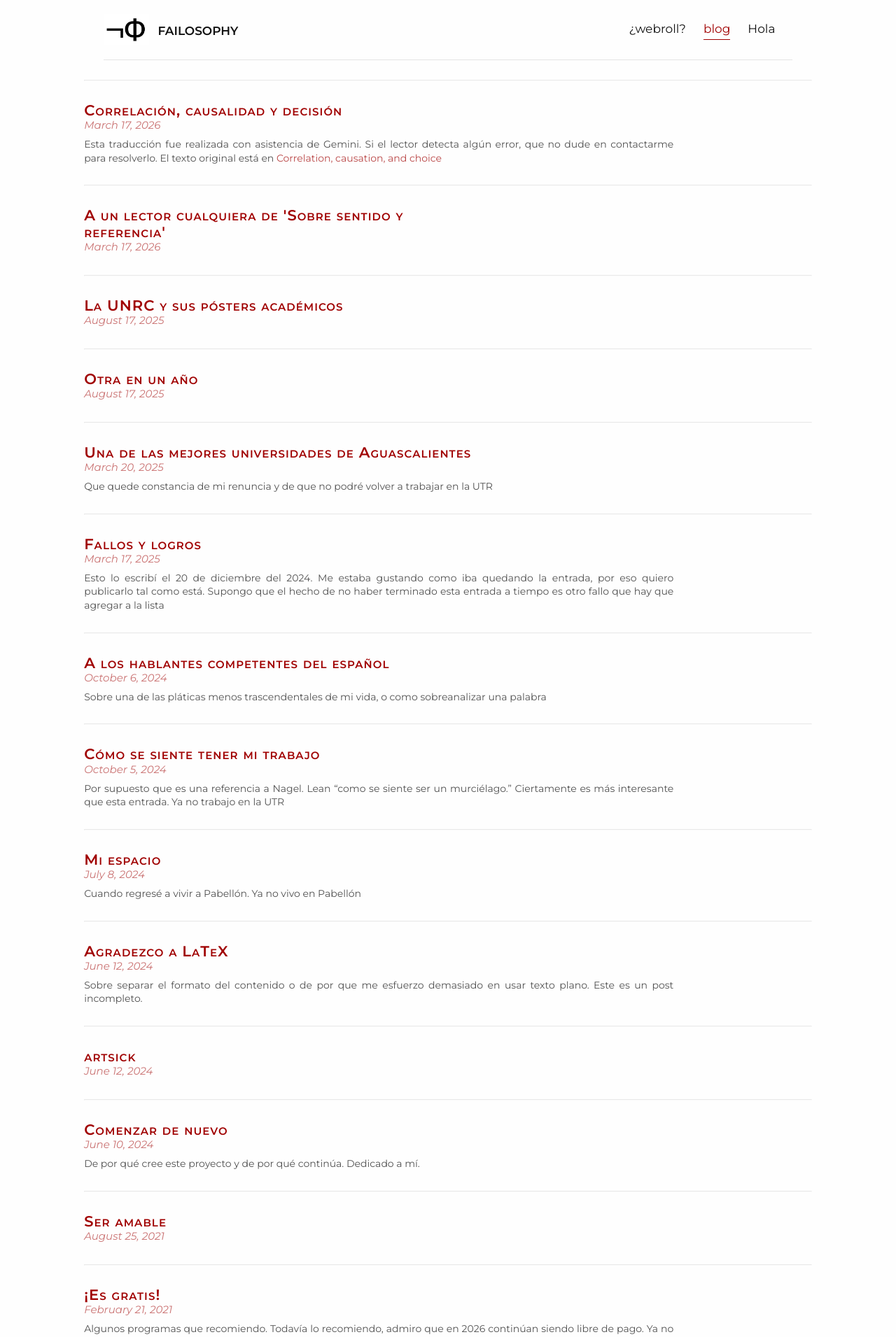
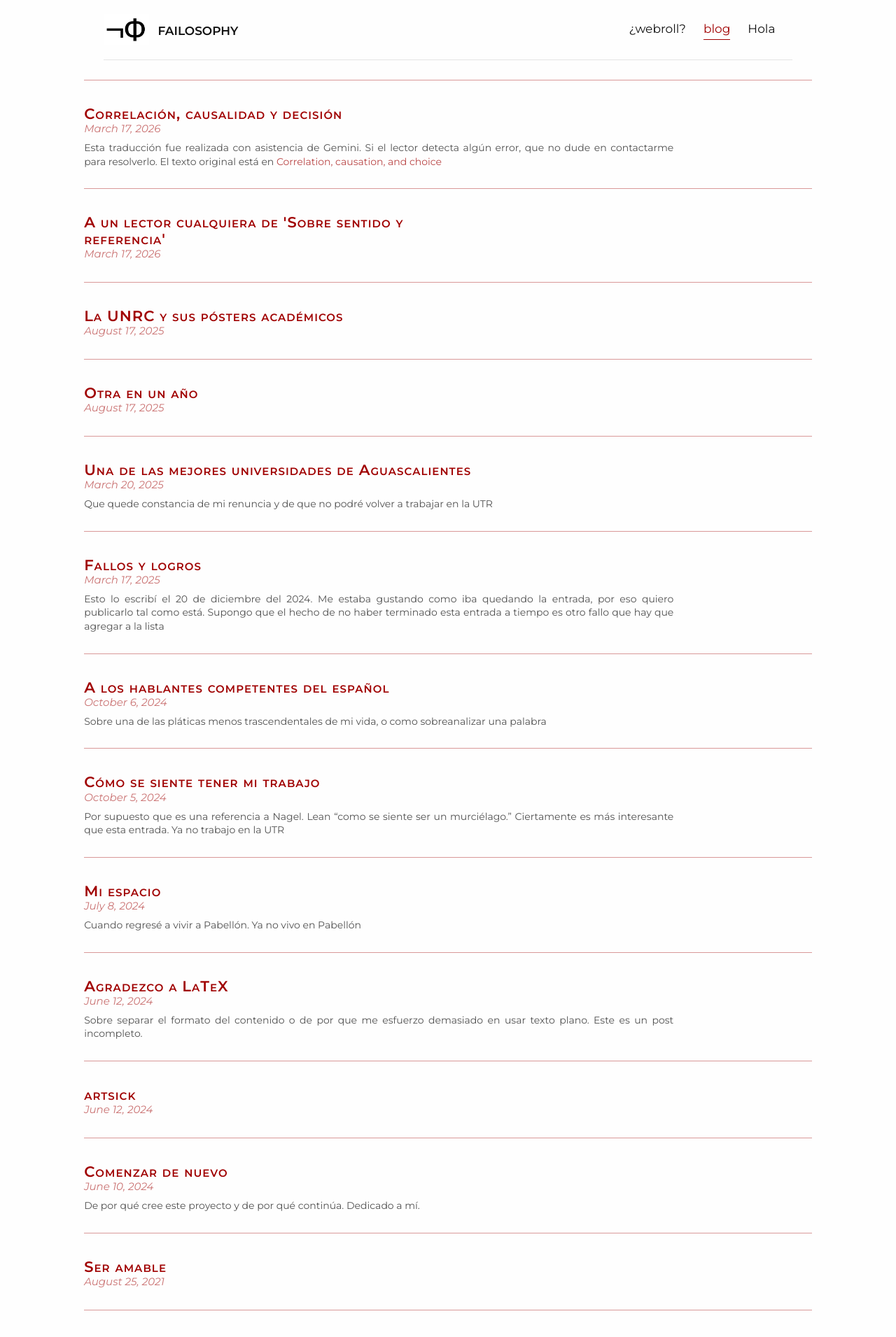
Before and after one commit to Oiuhukt/failosophy, a Jekyll site: the page built from blogpage/index.md, in a window 1280 px wide. Shown: the top 1911 px of the page at 70% size. Built offline with Jekyll 4.4.1, drawn with Linux system fonts in a browser that asks for light colours; some web fonts are replaced.

Commit message:
modificando lista de entradas. modificando formato y tamaño del extractodetalles2

```diff
--- a/css/tufte.scss
+++ b/css/tufte.scss
@@ -339,11 +339,13 @@
                 }
 
                 /* Ajuste específico para la línea horizontal */
-                        hr.slender {
-                            margin-top: 0.5rem !important;    /* Acerca la línea al texto de arriba */
-                            margin-bottom: 1.5rem !important; /* Mantiene un espacio sano con el siguiente título */
-                            opacity: 0.2;                     /* La hace un poco más sutil (opcional) */
-                        }
+                 hr.slender {
+                   border: 0;
+                   border-top: 1px solid rgba($contrast-color, 0.4) !important;
+                   margin-top: 0.5rem !important;    /* Acerca la línea al texto de arriba */
+                   margin-bottom: 1.8rem !important; /* Mantiene un espacio sano con el siguiente título */
+           width: 100%;
+                 }
 
         /* Ajuste de la Fecha */
         .post-date {
```
